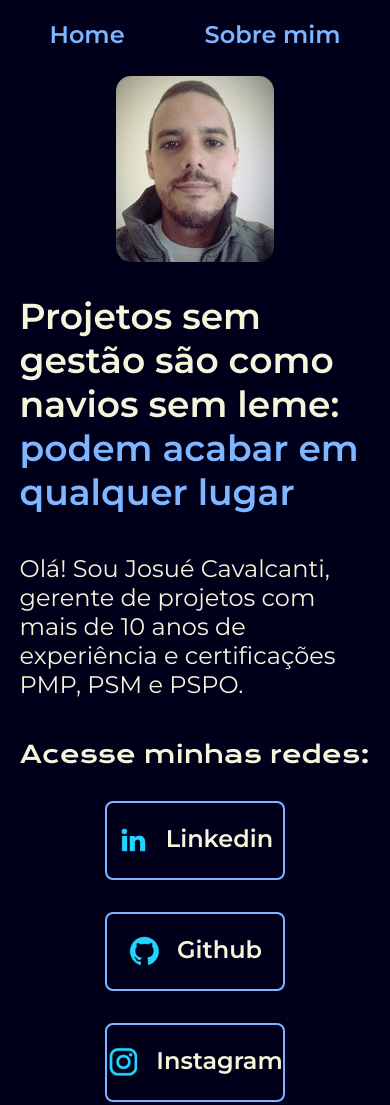
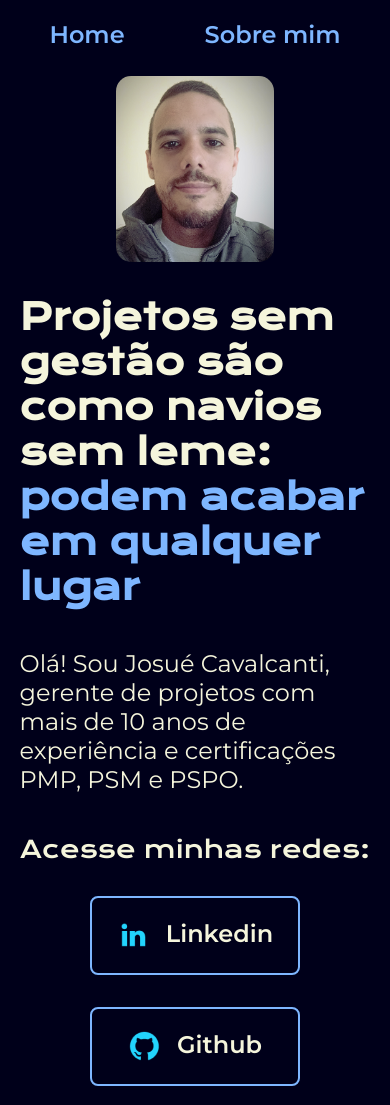
Before and after one commit to josuecavalcanti/minhapagina, a plain HTML site: page index.html in a window 390 px wide. Shown: the top 1105 px of the page. Drawn offline with nearby package versions, Linux system fonts and the light colour scheme.

Commit message:
Update style.css

```diff
--- a/css/style.css
+++ b/css/style.css
@@ -90,7 +90,7 @@ body {
     text-align: center;
     border-radius: 8px;
     font-size: 1.5rem;
-    padding: 21.5px 0px;
+    padding: 21.5px 15px;
     color: var(--cor-secundaria);
     font-family: var(--fonte-secundaria);
     font-weight: 600;
@@ -145,12 +145,10 @@ body {
     }
 
     .apresentacao__conteudo__titulo {
-        font-family: var(--fonte-secundaria);
         font-size: 1.2 rem;
     }
 
     .apresentacao__conteudo__texto,.apresentacao__conteudo__links {
-        font-family: var(--fonte-secundaria);
         font-size: 0.8 rem;
     }
 
```
